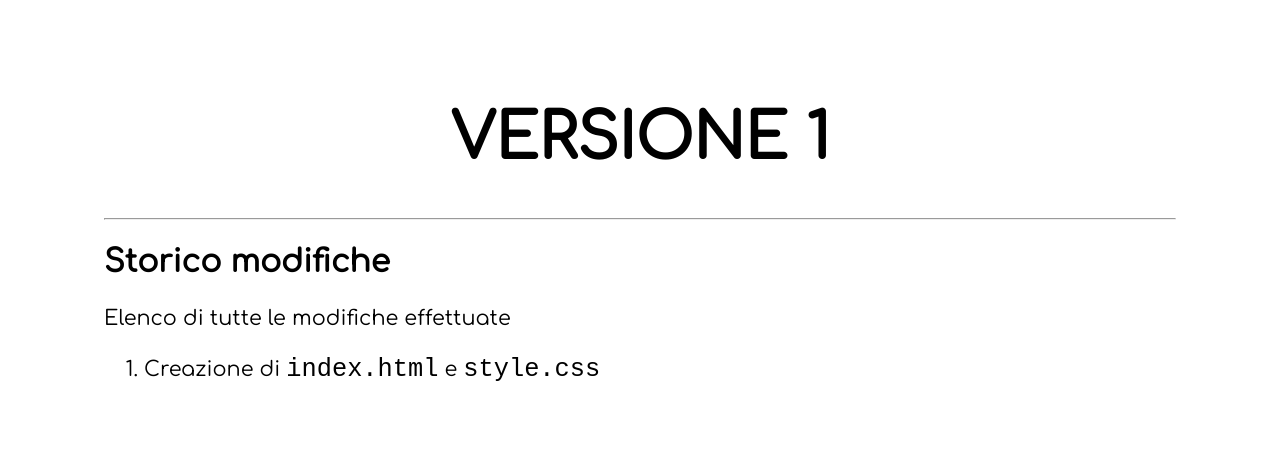
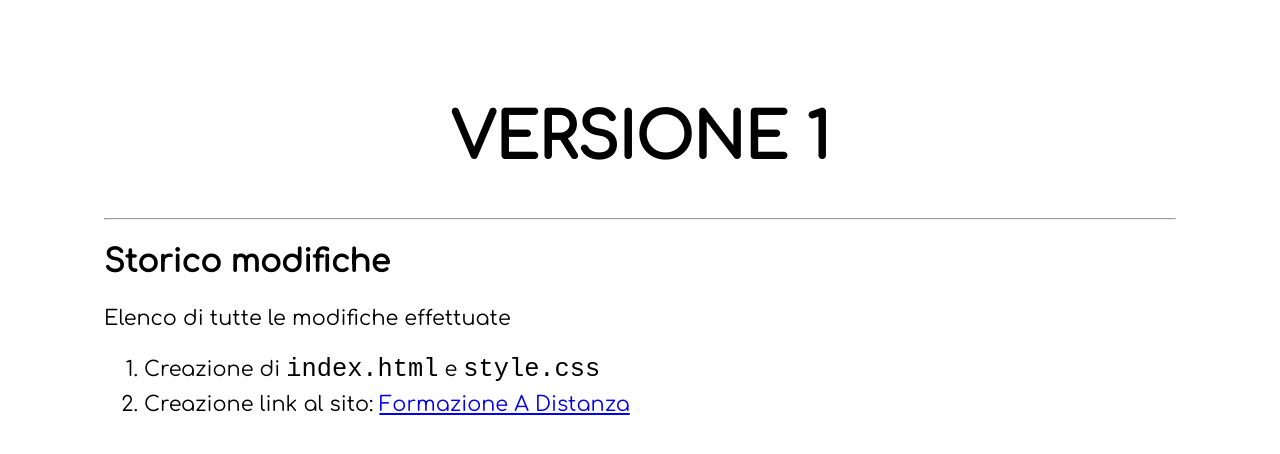
Before and after one commit to ITS-VERSIONCONTROL/esercizio-3, a plain HTML site: page index.html in a window 1280 px wide. Drawn offline with Linux system fonts and the light colour scheme.

Commit message:
creazione link alla FAD

```diff
--- a/index.html
+++ b/index.html
@@ -13,6 +13,8 @@
     <p>Elenco di tutte le modifiche effettuate</p>
     <ol>
         <li>Creazione di <code>index.html</code> e <code>style.css</code></li>
+        <li>Creazione link al sito: <a
+                href="https://fad.its-ictpiemonte.it/course/view.php?id=839#section-16">Formazione A Distanza</a></li>
     </ol>
 </body>
 
```
